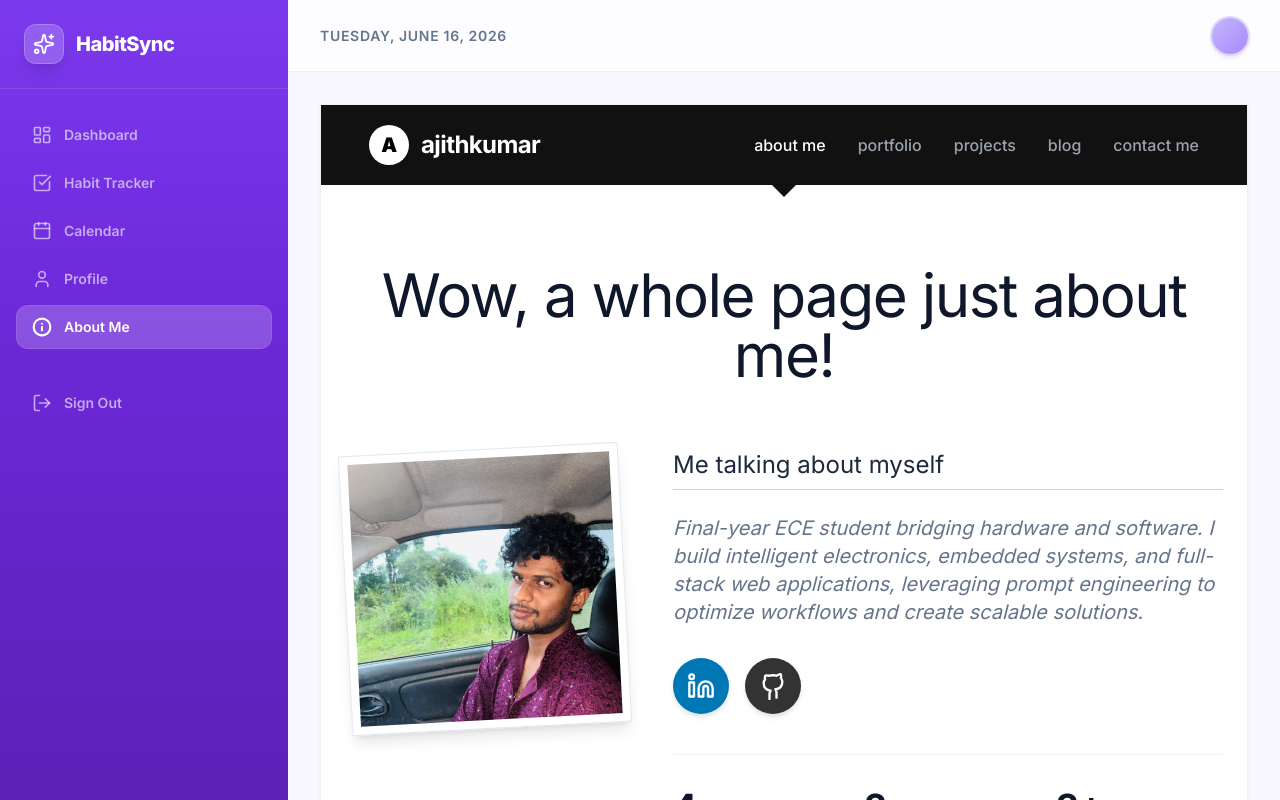
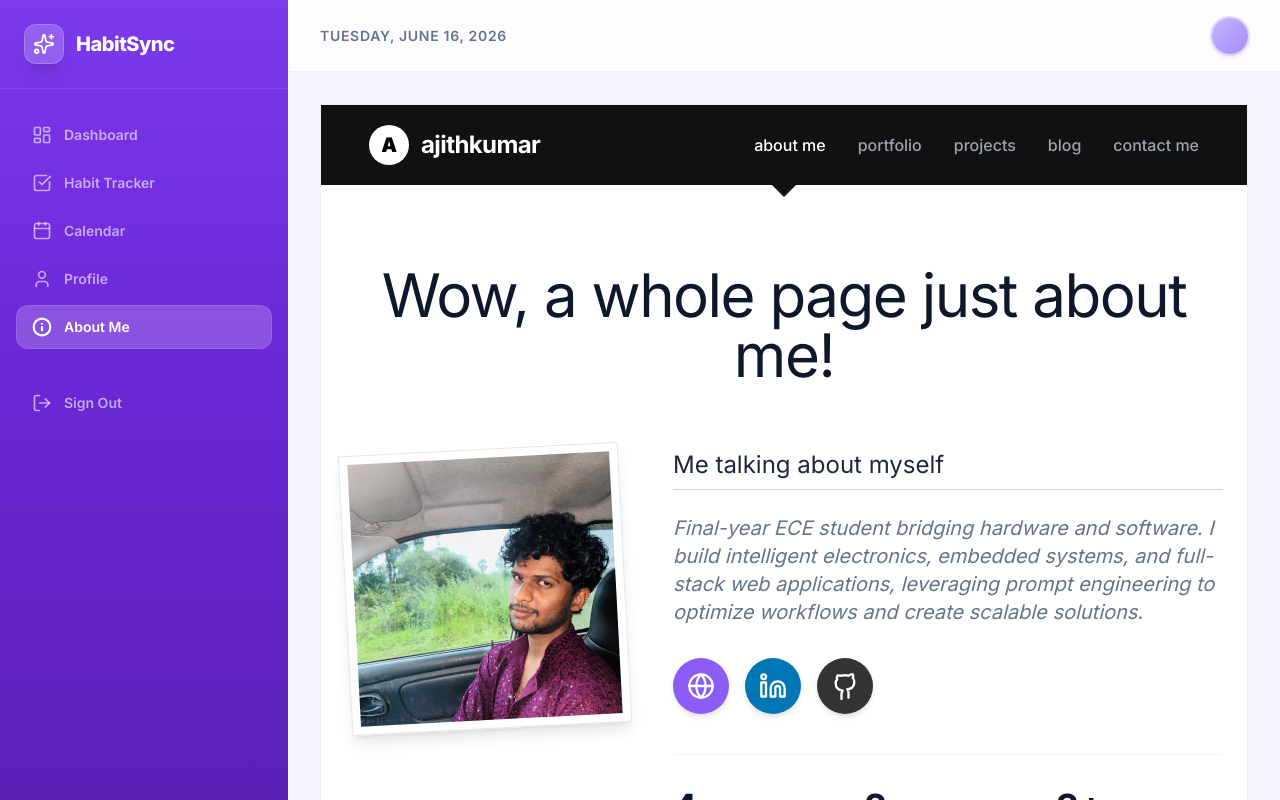
Before and after one commit to ajithhhak/habits-tracker, a Next.js app: page /about in a window 1280 px wide. Built offline with nearby package versions, Linux system fonts and the light colour scheme; no server answers.

Commit message:
Add personal website link to about page

```diff
--- a/pages/about.js
+++ b/pages/about.js
@@ -1,7 +1,7 @@
 import Layout from '../components/Layout'
 import { motion } from 'framer-motion'
 import { useAuth } from '../lib/useAuth'
-import { Loader2 } from 'lucide-react'
+import { Loader2, Globe } from 'lucide-react'
 
 const GithubIcon = ({ size, className }) => (
   <svg xmlns="http://www.w3.org/2000/svg" width={size} height={size} viewBox="0 0 24 24" fill="none" stroke="currentColor" strokeWidth="2" strokeLinecap="round" strokeLinejoin="round" className={className}>
@@ -89,6 +89,9 @@ export default function About() {
               </p>
 
               <div className="flex items-center gap-4 mb-10">
+                <a href="https://ajithkumarch.vercel.app/" target="_blank" rel="noreferrer" title="Personal Website" className="w-14 h-14 rounded-full bg-violet-500 text-white flex items-center justify-center hover:scale-110 transition-transform shadow-md">
+                  <Globe size={28} />
+                </a>
                 <a href="https://www.linkedin.com/in/ajith-kumar-choudoju-37181a2b7" target="_blank" rel="noreferrer" className="w-14 h-14 rounded-full bg-[#0077b5] text-white flex items-center justify-center hover:scale-110 transition-transform shadow-md">
                   <LinkedinIcon size={28} />
                 </a>
```
Also changed, not shown: 1 other file (tests, documents, lock files or other folders).
